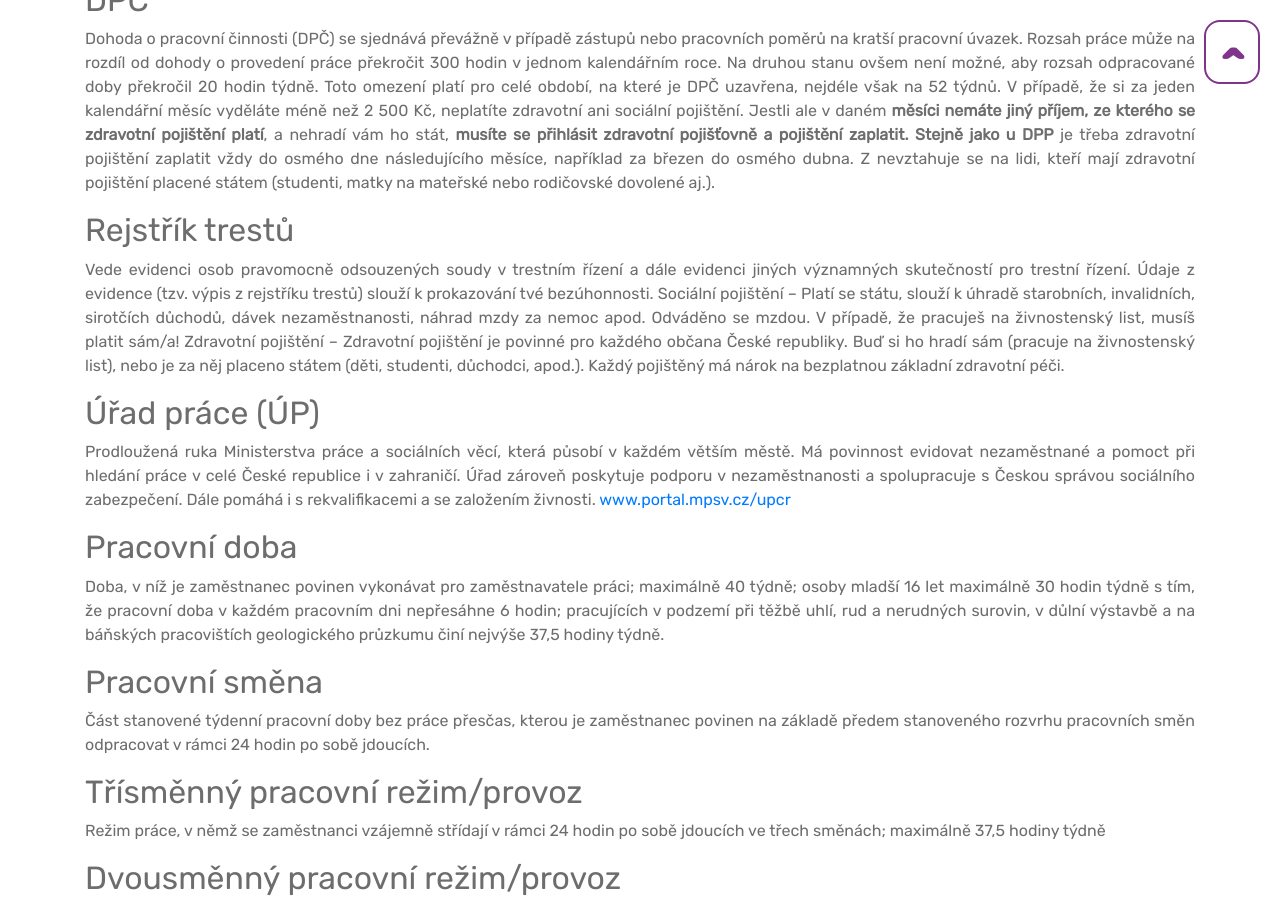
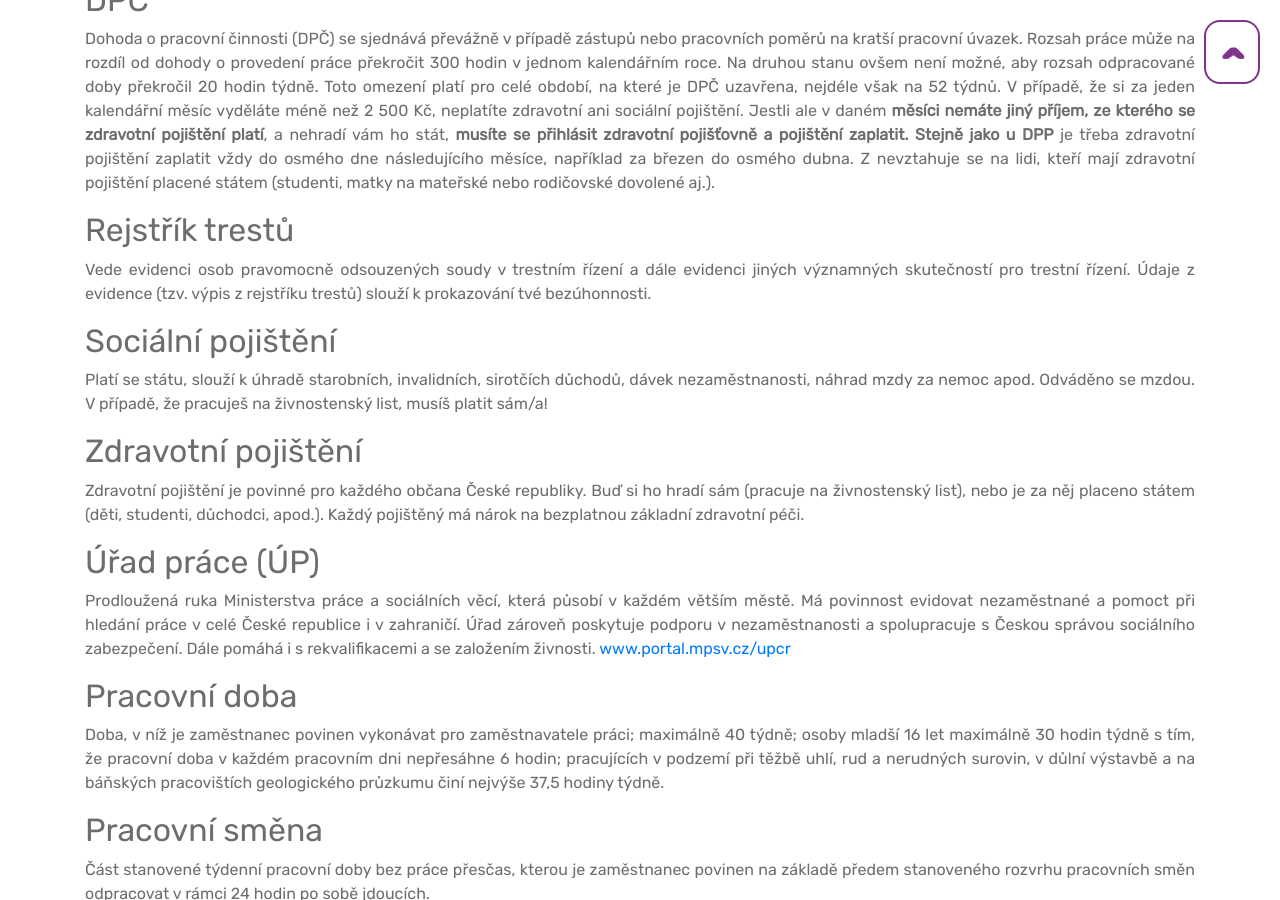
Before and after one commit to spoludetem/treninkydospelosti.cz, a Jekyll site: the page built from prace/pojmy.md, in a window 1280 px wide and 900 px high, scrolled down 1129 px. Built offline with Jekyll 4.4.1, drawn with Linux system fonts in a browser that asks for light colours; our own code applies the rules of GitHub Pages for plain Markdown files.

Commit message:
fixed #12 - updated content

```diff
--- a/prace/pojmy.md
+++ b/prace/pojmy.md
@@ -41,8 +41,14 @@ Dohoda o pracovní činnosti (DPČ) se sjednává převážně v případě zás
 ## Rejstřík trestů
 
 Vede evidenci osob pravomocně odsouzených soudy v trestním řízení a dále evidenci jiných významných skutečností pro trestní řízení. Údaje z evidence (tzv. výpis z rejstříku trestů) slouží k prokazování tvé bezúhonnosti.
-Sociální pojištění – Platí se státu, slouží k úhradě starobních, invalidních, sirotčích důchodů, dávek nezaměstnanosti, náhrad mzdy za nemoc apod. Odváděno se mzdou. V případě, že pracuješ na živnostenský list, musíš platit sám/a!
-Zdravotní pojištění – Zdravotní pojištění je povinné pro každého občana České republiky. Buď si ho hradí sám (pracuje na živnostenský list), nebo je za něj placeno státem (děti, studenti, důchodci, apod.). Každý pojištěný má nárok na bezplatnou základní zdravotní péči.
+
+## Sociální pojištění
+
+Platí se státu, slouží k úhradě starobních, invalidních, sirotčích důchodů, dávek nezaměstnanosti, náhrad mzdy za nemoc apod. Odváděno se mzdou. V případě, že pracuješ na živnostenský list, musíš platit sám/a!
+
+## Zdravotní pojištění
+
+Zdravotní pojištění je povinné pro každého občana České republiky. Buď si ho hradí sám (pracuje na živnostenský list), nebo je za něj placeno státem (děti, studenti, důchodci, apod.). Každý pojištěný má nárok na bezplatnou základní zdravotní péči.
 
 ## Úřad práce (ÚP)
 
```
